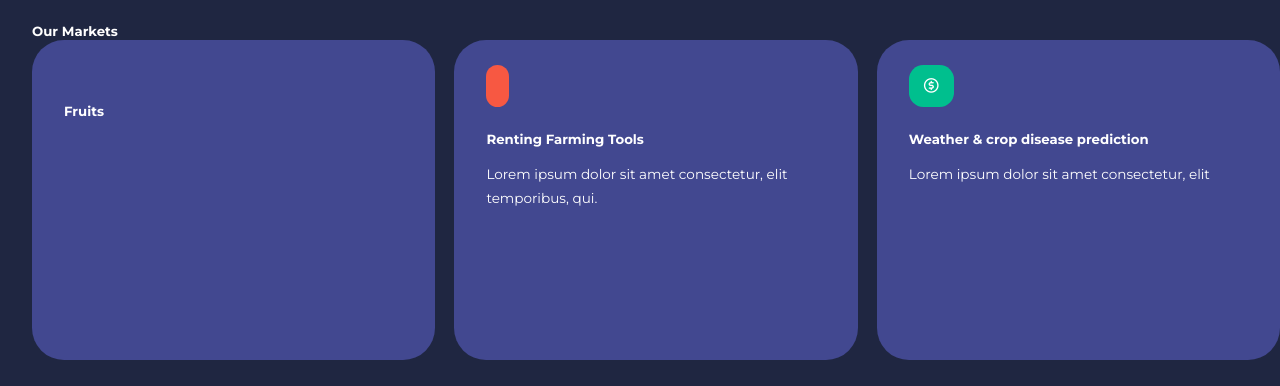
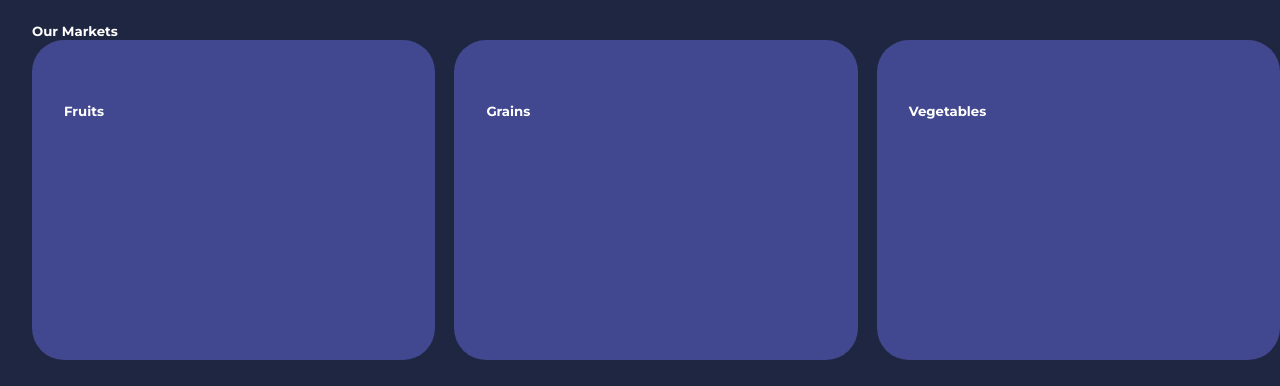
Before and after one commit to aaryanraj25/Krishi_Mitra, a plain HTML site: page Website/Market_place.html in a window 1280 px wide. Shown: the part 414-800 px from the top of the page. Drawn offline with nearby package versions, Linux system fonts and the light colour scheme; files whose address does not match are found by name.

Commit message:
Update Market_place.html

```diff
--- a/Website/Market_place.html
+++ b/Website/Market_place.html
@@ -83,19 +83,17 @@
         </article>
 
       <article class="category">
-        <span class="category__icon">
-          <i class="uim uim-anchor"></i>
+
         </span>
-        <h5>Renting Farming Tools</h5>
-        <p>Lorem ipsum dolor sit amet consectetur, elit temporibus, qui.</p>
+        <h5>Grains</h5>
+
       </article>
 
       <article class="category">
-        <span class="category__icon">
-          <i class="uil uil-usd-circle"></i>
+
         </span>
-        <h5>Weather & crop disease prediction</h5>
-        <p>Lorem ipsum dolor sit amet consectetur, elit </p>
+        <h5>Vegetables</h5>
+
 
       </article>
 
```
